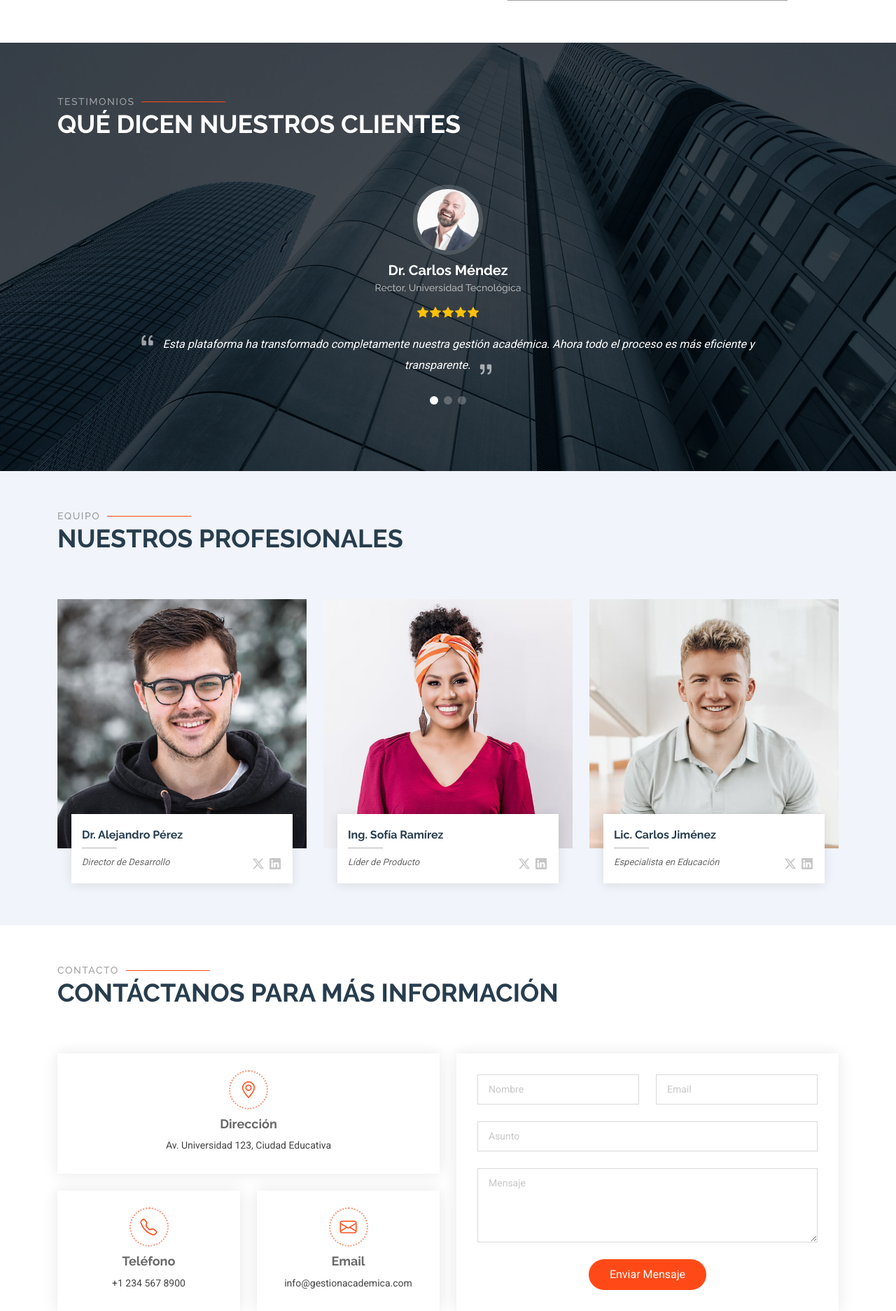
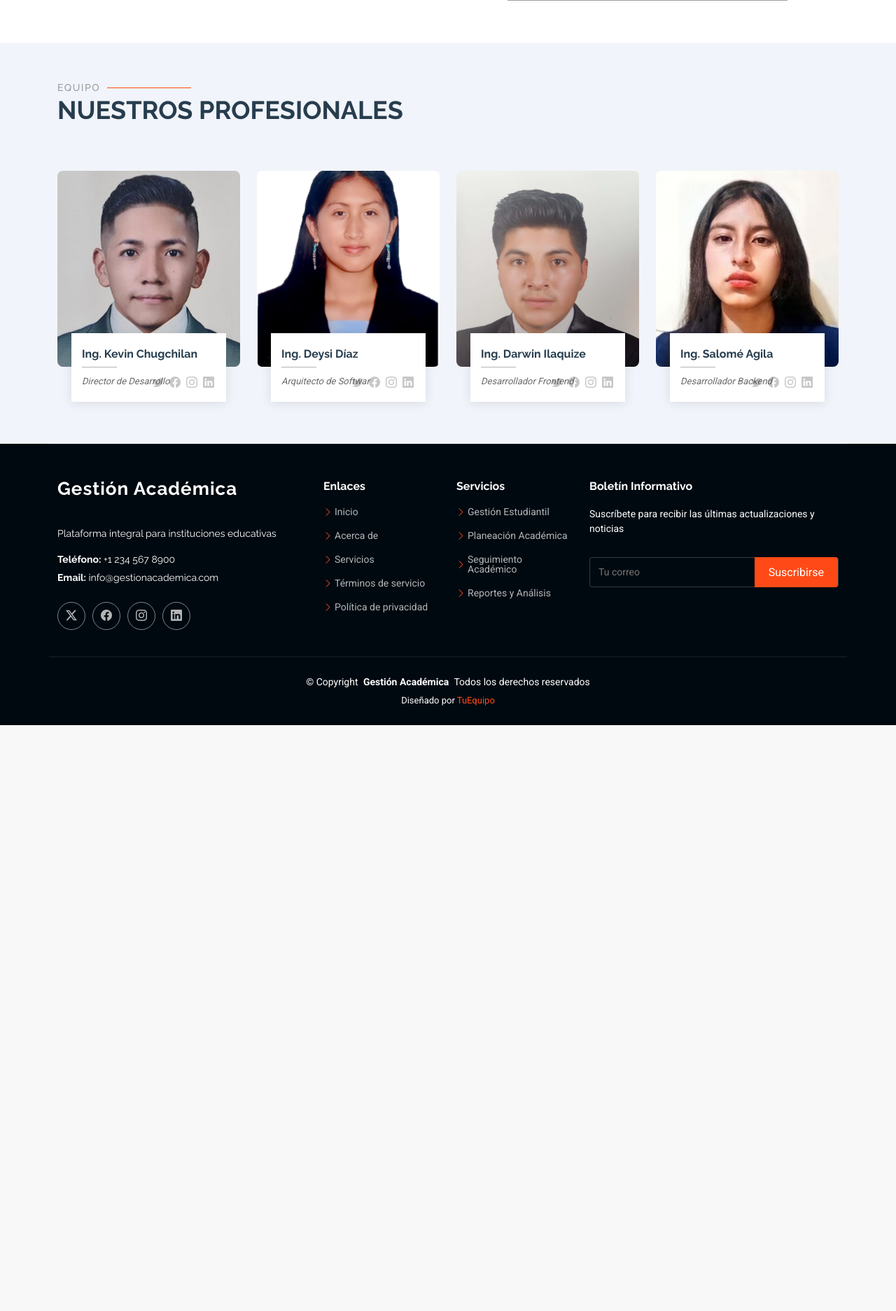
Before and after one commit to DANILOILAQUIZE/ACADEMICO, a Django app: page / in a window 1280 px wide. Shown: the part 3029-4902 px from the top of the page at 70% size. After the commit the page ends 4065 px from the top, so only its background shows below. Run offline with Django 5.2, Linux system fonts and the light colour scheme; some libraries are stand-ins or nearby versions; grey boxes are pictures that could not be loaded.

Commit message:
CAMBIOS===>

```diff
--- a/Aplicaciones/academico/templates/index.html
+++ b/Aplicaciones/academico/templates/index.html
@@ -16,7 +16,9 @@
   <!-- Fonts -->
   <link href="https://fonts.googleapis.com" rel="preconnect">
   <link href="https://fonts.gstatic.com" rel="preconnect" crossorigin>
-  <link href="https://fonts.googleapis.com/css2?family=Roboto:wght@300;400;500;700&family=Raleway:wght@400;500;600;700&display=swap" rel="stylesheet">
+  <link
+    href="https://fonts.googleapis.com/css2?family=Roboto:wght@300;400;500;700&family=Raleway:wght@400;500;600;700&display=swap"
+    rel="stylesheet">
 
   <!-- Vendor CSS Files -->
   <link href="{% static 'plantilla/assets/vendor/bootstrap/css/bootstrap.min.css' %}" rel="stylesheet">
@@ -59,12 +61,11 @@
   <main class="main">
 
     <!-- ======= Hero Section ======= -->
-    <section id="hero" class="hero section dark-background">
-      <img src="{% static 'plantilla/assets/img/hero-academico.jpg' %}" alt="" data-aos="fade-in">
-      <div class="container d-flex flex-column align-items-center">
+    <section id="hero" class="hero section dark-background" style="position: relative; background-image: url('{% static 'plantilla/assets/img/about-2.jpg' %}'); background-size: cover; background-position: center;">
+      <div style="position: absolute; top: 0; left: 0; width: 100%; height: 100%; background: rgba(0, 0, 0, 0.5);"></div>
+      <div class="container d-flex flex-column align-items-center" style="position: relative; z-index: 1;">
         <h2 data-aos="fade-up" data-aos-delay="100">PLATAFORMA INTEGRAL DE GESTIÓN EDUCATIVA</h2>
         <p data-aos="fade-up" data-aos-delay="200">Optimiza los procesos académicos y administrativos de tu institución</p>
-
       </div>
     </section><!-- End Hero Section -->
 
@@ -75,8 +76,10 @@
           <div class="col-lg-6" data-aos="fade-up" data-aos-delay="100">
             <h3>Transformando la gestión educativa</h3>
             <img src="{% static 'plantilla/assets/img/about-academico.jpg' %}" class="img-fluid rounded-4 mb-4" alt="">
-            <p>Nuestra plataforma ofrece una solución completa para la administración de instituciones educativas, integrando todos los procesos académicos en un solo lugar.</p>
-            <p>Facilitamos la comunicación entre estudiantes, profesores y administradores, mejorando la eficiencia y la experiencia educativa para toda la comunidad.</p>
+            <p>Nuestra plataforma ofrece una solución completa para la administración de instituciones educativas,
+              integrando todos los procesos académicos en un solo lugar.</p>
+            <p>Facilitamos la comunicación entre estudiantes, profesores y administradores, mejorando la eficiencia y la
+              experiencia educativa para toda la comunidad.</p>
           </div>
           <div class="col-lg-6" data-aos="fade-up" data-aos-delay="250">
             <div class="content ps-0 ps-lg-5">
@@ -84,12 +87,16 @@
                 "La tecnología educativa que simplifica la gestión y potencia el aprendizaje"
               </p>
               <ul>
-                <li><i class="bi bi-check-circle-fill"></i> <span>Gestión centralizada de estudiantes, profesores y cursos</span></li>
-                <li><i class="bi bi-check-circle-fill"></i> <span>Control de asistencia y calificaciones en tiempo real</span></li>
-                <li><i class="bi bi-check-circle-fill"></i> <span>Comunicación integrada entre todos los actores del proceso educativo</span></li>
+                <li><i class="bi bi-check-circle-fill"></i> <span>Gestión centralizada de estudiantes, profesores y
+                    cursos</span></li>
+                <li><i class="bi bi-check-circle-fill"></i> <span>Control de asistencia y calificaciones en tiempo
+                    real</span></li>
+                <li><i class="bi bi-check-circle-fill"></i> <span>Comunicación integrada entre todos los actores del
+                    proceso educativo</span></li>
               </ul>
               <p>
-                Nuestro sistema está diseñado para adaptarse a las necesidades de instituciones de todos los tamaños, desde pequeñas academias hasta grandes universidades.
+                Nuestro sistema está diseñado para adaptarse a las necesidades de instituciones de todos los tamaños,
+                desde pequeñas academias hasta grandes universidades.
               </p>
 
               <div class="position-relative mt-4">
@@ -110,7 +117,8 @@
             <div class="stats-item d-flex align-items-center w-100 h-100">
               <i class="bi bi-people color-blue flex-shrink-0"></i>
               <div>
-                <span data-purecounter-start="0" data-purecounter-end="125" data-purecounter-duration="1" class="purecounter"></span>
+                <span data-purecounter-start="0" data-purecounter-end="125" data-purecounter-duration="1"
+                  class="purecounter"></span>
                 <p>Instituciones</p>
               </div>
             </div>
@@ -120,7 +128,8 @@
             <div class="stats-item d-flex align-items-center w-100 h-100">
               <i class="bi bi-person-check color-orange flex-shrink-0"></i>
               <div>
-                <span data-purecounter-start="0" data-purecounter-end="8500" data-purecounter-duration="1" class="purecounter"></span>
+                <span data-purecounter-start="0" data-purecounter-end="8500" data-purecounter-duration="1"
+                  class="purecounter"></span>
                 <p>Estudiantes</p>
               </div>
             </div>
@@ -130,7 +139,8 @@
             <div class="stats-item d-flex align-items-center w-100 h-100">
               <i class="bi bi-book color-green flex-shrink-0"></i>
               <div>
-                <span data-purecounter-start="0" data-purecounter-end="3200" data-purecounter-duration="1" class="purecounter"></span>
+                <span data-purecounter-start="0" data-purecounter-end="3200" data-purecounter-duration="1"
+                  class="purecounter"></span>
                 <p>Cursos</p>
               </div>
             </div>
@@ -140,7 +150,8 @@
             <div class="stats-item d-flex align-items-center w-100 h-100">
               <i class="bi bi-award color-pink flex-shrink-0"></i>
               <div>
-                <span data-purecounter-start="0" data-purecounter-end="15" data-purecounter-duration="1" class="purecounter"></span>
+                <span data-purecounter-start="0" data-purecounter-end="15" data-purecounter-duration="1"
+                  class="purecounter"></span>
                 <p>Años de experiencia</p>
               </div>
             </div>
@@ -322,85 +333,6 @@
       </div>
     </section><!-- End Features Section -->
 
-    <!-- ======= Testimonials Section ======= -->
-    <section id="testimonials" class="testimonials section dark-background">
-      <img src="{% static 'plantilla/assets/img/testimonials-bg.jpg' %}" class="testimonials-bg" alt="">
-      <div class="container" data-aos="fade-up" data-aos-delay="100">
-        <div class="section-title">
-          <h2>Testimonios</h2>
-          <p>QUÉ DICEN NUESTROS CLIENTES</p>
-        </div>
-
-        <div class="swiper init-swiper">
-          <script type="application/json" class="swiper-config">
-            {
-              "loop": true,
-              "speed": 600,
-              "autoplay": {
-                "delay": 5000
-              },
-              "slidesPerView": "auto",
-              "pagination": {
-                "el": ".swiper-pagination",
-                "type": "bullets",
-                "clickable": true
-              }
-            }
-          </script>
-          <div class="swiper-wrapper">
-            <div class="swiper-slide">
-              <div class="testimonial-item">
-                <img src="{% static 'plantilla/assets/img/testimonials/testimonials-1.jpg' %}" class="testimonial-img" alt="">
-                <h3>Dr. Carlos Méndez</h3>
-                <h4>Rector, Universidad Tecnológica</h4>
-                <div class="stars">
-                  <i class="bi bi-star-fill"></i><i class="bi bi-star-fill"></i><i class="bi bi-star-fill"></i><i class="bi bi-star-fill"></i><i class="bi bi-star-fill"></i>
-                </div>
-                <p>
-                  <i class="bi bi-quote quote-icon-left"></i>
-                  <span>Esta plataforma ha transformado completamente nuestra gestión académica. Ahora todo el proceso es más eficiente y transparente.</span>
-                  <i class="bi bi-quote quote-icon-right"></i>
-                </p>
-              </div>
-            </div><!-- End testimonial item -->
-
-            <div class="swiper-slide">
-              <div class="testimonial-item">
-                <img src="{% static 'plantilla/assets/img/testimonials/testimonials-2.jpg' %}" class="testimonial-img" alt="">
-                <h3>Prof. Laura González</h3>
-                <h4>Coordinadora Académica</h4>
-                <div class="stars">
-                  <i class="bi bi-star-fill"></i><i class="bi bi-star-fill"></i><i class="bi bi-star-fill"></i><i class="bi bi-star-fill"></i><i class="bi bi-star-fill"></i>
-                </div>
-                <p>
-                  <i class="bi bi-quote quote-icon-left"></i>
-                  <span>La facilidad para registrar calificaciones y generar reportes ha reducido nuestro trabajo administrativo en un 60%.</span>
-                  <i class="bi bi-quote quote-icon-right"></i>
-                </p>
-              </div>
-            </div><!-- End testimonial item -->
-
-            <div class="swiper-slide">
-              <div class="testimonial-item">
-                <img src="{% static 'plantilla/assets/img/testimonials/testimonials-3.jpg' %}" class="testimonial-img" alt="">
-                <h3>Ana Rodríguez</h3>
-                <h4>Estudiante</h4>
-                <div class="stars">
-                  <i class="bi bi-star-fill"></i><i class="bi bi-star-fill"></i><i class="bi bi-star-fill"></i><i class="bi bi-star-fill"></i><i class="bi bi-star-fill"></i>
-                </div>
-                <p>
-                  <i class="bi bi-quote quote-icon-left"></i>
-                  <span>Me encanta poder ver mis calificaciones, horarios y tareas desde mi teléfono. La app es muy fácil de usar.</span>
-                  <i class="bi bi-quote quote-icon-right"></i>
-                </p>
-              </div>
-            </div><!-- End testimonial item -->
-          </div>
-          <div class="swiper-pagination"></div>
-        </div>
-      </div>
-    </section><!-- End Testimonials Section -->
-
     <!-- ======= Team Section ======= -->
     <section id="team" class="team section light-background">
       <div class="container section-title" data-aos="fade-up">
@@ -410,120 +342,105 @@
 
       <div class="container">
         <div class="row gy-5">
-          <div class="col-lg-4 col-md-6" data-aos="fade-up" data-aos-delay="100">
+          <div class="col-lg-3 col-md-6" data-aos="fade-up" data-aos-delay="100">
             <div class="member">
-              <div class="pic"><img src="{% static 'plantilla/assets/img/team/team-1.jpg' %}" class="img-fluid" alt=""></div>
+              <div class="pic">
+                <img src="{% static 'plantilla/assets/img/team/team1.jpg' %}" class="img-fluid" alt="">
+              </div>
               <div class="member-info">
-                <h4>Dr. Alejandro Pérez</h4>
+                <h4>Ing. Kevin Chugchilan</h4>
                 <span>Director de Desarrollo</span>
                 <div class="social">
-                  <a href=""><i class="bi bi-twitter-x"></i></a>
-                  <a href=""><i class="bi bi-linkedin"></i></a>
+                  <a href="#"><i class="bi bi-twitter"></i></a>
+                  <a href="#"><i class="bi bi-facebook"></i></a>
+                  <a href="#"><i class="bi bi-instagram"></i></a>
+                  <a href="#"><i class="bi bi-linkedin"></i></a>
                 </div>
               </div>
             </div>
-          </div><!-- End Team Member -->
+          </div>
 
-          <div class="col-lg-4 col-md-6" data-aos="fade-up" data-aos-delay="200">
+
+
+          <div class="col-lg-3 col-md-6" data-aos="fade-up" data-aos-delay="300">
             <div class="member">
-              <div class="pic"><img src="{% static 'plantilla/assets/img/team/team-2.jpg' %}" class="img-fluid" alt=""></div>
+              <div class="pic">
+                <img src="{% static 'plantilla/assets/img/team/team3.jpg' %}" class="img-fluid" alt="">
+              </div>
               <div class="member-info">
-                <h4>Ing. Sofía Ramírez</h4>
-                <span>Líder de Producto</span>
+                <h4>Ing. Deysi Díaz</h4>
+                <span>Arquitecto de Softwar</span>
                 <div class="social">
-                  <a href=""><i class="bi bi-twitter-x"></i></a>
-                  <a href=""><i class="bi bi-linkedin"></i></a>
+                  <a href="#"><i class="bi bi-twitter"></i></a>
+                  <a href="#"><i class="bi bi-facebook"></i></a>
+                  <a href="#"><i class="bi bi-instagram"></i></a>
+                  <a href="#"><i class="bi bi-linkedin"></i></a>
                 </div>
               </div>
             </div>
-          </div><!-- End Team Member -->
+          </div>
 
-          <div class="col-lg-4 col-md-6" data-aos="fade-up" data-aos-delay="300">
+          <div class="col-lg-3 col-md-6" data-aos="fade-up" data-aos-delay="200">
             <div class="member">
-              <div class="pic"><img src="{% static 'plantilla/assets/img/team/team-3.jpg' %}" class="img-fluid" alt=""></div>
+              <div class="pic">
+                <img src="{% static 'plantilla/assets/img/team/team2.jpg' %}" class="img-fluid" alt="">
+              </div>
               <div class="member-info">
-                <h4>Lic. Carlos Jiménez</h4>
-                <span>Especialista en Educación</span>
+                <h4>Ing. Darwin Ilaquize</h4>
+                <span>Desarrollador Frontend</span>
                 <div class="social">
-                  <a href=""><i class="bi bi-twitter-x"></i></a>
-                  <a href=""><i class="bi bi-linkedin"></i></a>
+                  <a href="#"><i class="bi bi-twitter"></i></a>
+                  <a href="#"><i class="bi bi-facebook"></i></a>
+                  <a href="#"><i class="bi bi-instagram"></i></a>
+                  <a href="#"><i class="bi bi-linkedin"></i></a>
                 </div>
               </div>
             </div>
-          </div><!-- End Team Member -->
+          </div>
+
+          <div class="col-lg-3 col-md-6" data-aos="fade-up" data-aos-delay="400">
+            <div class="member">
+              <div class="pic">
+                <img src="{% static 'plantilla/assets/img/team/team4.jpg' %}" class="img-fluid" alt="">
+              </div>
+              <div class="member-info">
+                <h4>Ing. Salomé Agila</h4>
+                <span>Desarrollador Backend</span>
+                <div class="social">
+                  <a href="#"><i class="bi bi-twitter"></i></a>
+                  <a href="#"><i class="bi bi-facebook"></i></a>
+                  <a href="#"><i class="bi bi-instagram"></i></a>
+                  <a href="#"><i class="bi bi-linkedin"></i></a>
+                </div>
+              </div>
+            </div>
+          </div>
         </div>
       </div>
+
+      <style>
+        /* Tamaño fijo para las imágenes */
+        .team .member .pic {
+          width: 100%;
+          height: 280px;
+          /* Puedes ajustar esta altura */
+          overflow: hidden;
+          border-radius: 8px;
+          /* opcional: bordes redondeados */
+        }
+
+        /* Hace que la imagen llene el contenedor sin deformarse */
+        .team .member .pic img {
+          width: 100%;
+          height: 100%;
+          object-fit: cover;
+          display: block;
+        }
+      </style>
     </section><!-- End Team Section -->
 
-    <!-- ======= Contact Section ======= -->
-    <section id="contact" class="contact section">
-      <div class="container section-title" data-aos="fade-up">
-        <h2>Contacto</h2>
-        <p>CONTÁCTANOS PARA MÁS INFORMACIÓN</p>
-      </div><!-- End Section Title -->
 
-      <div class="container" data-aos="fade-up" data-aos-delay="100">
-        <div class="row gy-4">
-          <div class="col-lg-6">
-            <div class="row gy-4">
-              <div class="col-lg-12">
-                <div class="info-item d-flex flex-column justify-content-center align-items-center" data-aos="fade-up" data-aos-delay="200">
-                  <i class="bi bi-geo-alt"></i>
-                  <h3>Dirección</h3>
-                  <p>Av. Universidad 123, Ciudad Educativa</p>
-                </div>
-              </div><!-- End Info Item -->
 
-              <div class="col-md-6">
-                <div class="info-item d-flex flex-column justify-content-center align-items-center" data-aos="fade-up" data-aos-delay="300">
-                  <i class="bi bi-telephone"></i>
-                  <h3>Teléfono</h3>
-                  <p>+1 234 567 8900</p>
-                </div>
-              </div><!-- End Info Item -->
-
-              <div class="col-md-6">
-                <div class="info-item d-flex flex-column justify-content-center align-items-center" data-aos="fade-up" data-aos-delay="400">
-                  <i class="bi bi-envelope"></i>
-                  <h3>Email</h3>
-                  <p>info@gestionacademica.com</p>
-                </div>
-              </div><!-- End Info Item -->
-            </div>
-          </div>
-
-          <div class="col-lg-6">
-            <form action="forms/contact.php" method="post" class="php-email-form" data-aos="fade-up" data-aos-delay="500">
-              <div class="row gy-4">
-                <div class="col-md-6">
-                  <input type="text" name="name" class="form-control" placeholder="Nombre" required>
-                </div>
-
-                <div class="col-md-6">
-                  <input type="email" class="form-control" name="email" placeholder="Email" required>
-                </div>
-
-                <div class="col-md-12">
-                  <input type="text" class="form-control" name="subject" placeholder="Asunto" required>
-                </div>
-
-                <div class="col-md-12">
-                  <textarea class="form-control" name="message" rows="4" placeholder="Mensaje" required></textarea>
-                </div>
-
-                <div class="col-md-12 text-center">
-                  <div class="loading">Cargando</div>
-                  <div class="error-message"></div>
-                  <div class="sent-message">Tu mensaje ha sido enviado. ¡Gracias!</div>
-
-                  <button type="submit">Enviar Mensaje</button>
-                </div>
-              </div>
-            </form>
-          </div><!-- End Contact Form -->
-        </div>
-      </div>
-    </section><!-- End Contact Section -->
 
   </main><!-- End #main -->
 
@@ -573,7 +490,8 @@
           <h4>Boletín Informativo</h4>
           <p>Suscríbete para recibir las últimas actualizaciones y noticias</p>
           <form action="forms/newsletter.php" method="post" class="php-email-form">
-            <div class="newsletter-form"><input type="email" name="email" placeholder="Tu correo"><input type="submit" value="Suscribirse"></div>
+            <div class="newsletter-form"><input type="email" name="email" placeholder="Tu correo"><input type="submit"
+                value="Suscribirse"></div>
             <div class="loading">Cargando</div>
             <div class="error-message"></div>
             <div class="sent-message">¡Gracias por suscribirte!</div>
@@ -583,7 +501,8 @@
     </div>
 
     <div class="container copyright text-center mt-4">
-      <p>&copy; <span>Copyright</span> <strong class="px-1 sitename">Gestión Académica</strong> <span>Todos los derechos reservados</span></p>
+      <p>&copy; <span>Copyright</span> <strong class="px-1 sitename">Gestión Académica</strong> <span>Todos los derechos
+          reservados</span></p>
       <div class="credits">
         Diseñado por <a href="#">TuEquipo</a>
       </div>
@@ -591,7 +510,8 @@
   </footer><!-- End Footer -->
 
   <!-- Scroll Top -->
-  <a href="#" id="scroll-top" class="scroll-top d-flex align-items-center justify-content-center"><i class="bi bi-arrow-up-short"></i></a>
+  <a href="#" id="scroll-top" class="scroll-top d-flex align-items-center justify-content-center"><i
+      class="bi bi-arrow-up-short"></i></a>
 
   <!-- Preloader -->
   <div id="preloader"></div>
@@ -610,4 +530,5 @@
   <script src="{% static 'plantilla/assets/js/main.js' %}"></script>
 
 </body>
+
 </html>
```
Also changed, not shown: academico/static/plantilla/assets/img/team/team-1.jpg (deleted), academico/static/plantilla/assets/img/team/team-2.jpg (deleted), academico/static/plantilla/assets/img/team/team-3.jpg (deleted), academico/static/plantilla/assets/img/team/team1.jpg (added), academico/static/plantilla/assets/img/team/team2.jpg (added), academico/static/plantilla/assets/img/team/team3.jpg (added), academico/static/plantilla/assets/img/team/team4.jpg (added).
